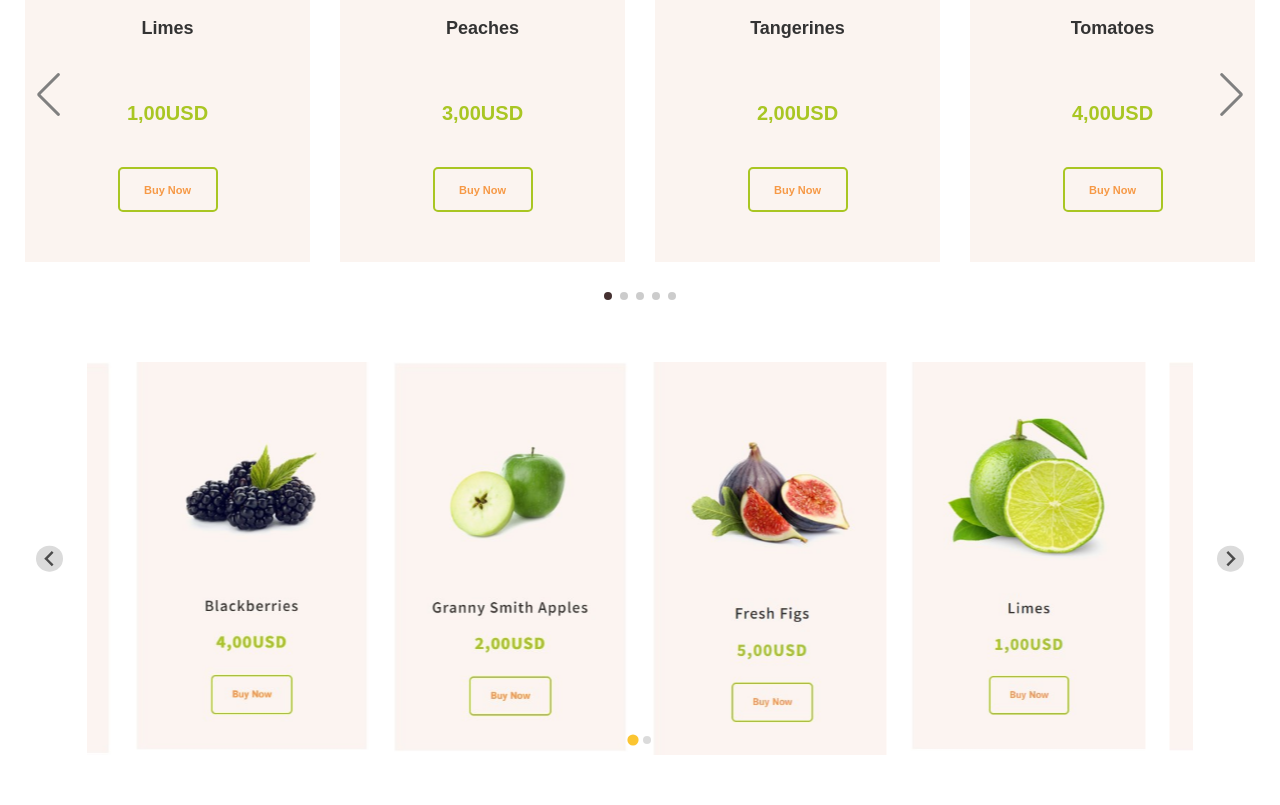
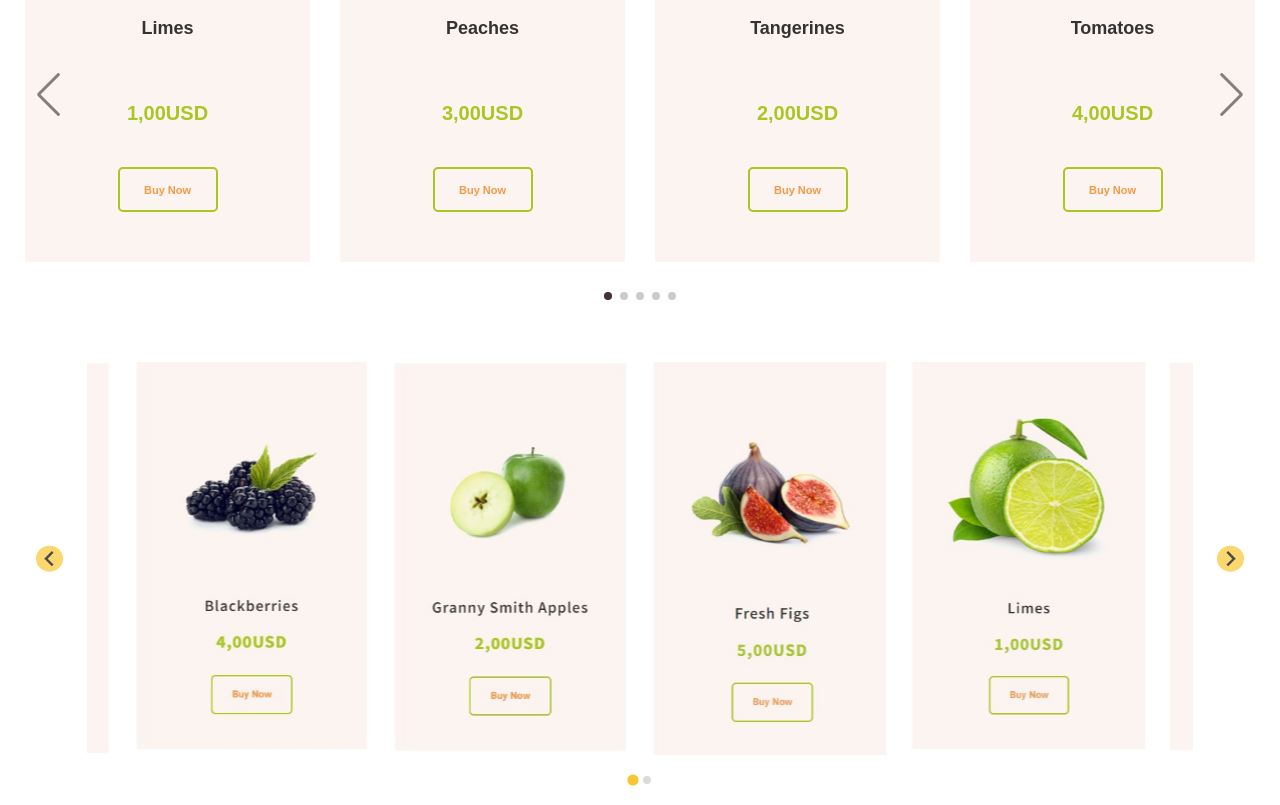
Before and after one commit to IrynkaZozuliak/probnyy, a plain HTML site: page index.html in a window 1280 px wide. Shown: the part 131-936 px from the top of the page. Drawn offline with nearby package versions, Linux system fonts and the light colour scheme.

Commit message:
dfghjklkjhgf

```diff
--- a/css/style.css
+++ b/css/style.css
@@ -16,14 +16,14 @@ img {
 }
 
 .splide__arrow  {
-    opacity: 1;
+    opacity: 0;
     width: 2.5rem;
     height: 2.5rem;
-    background: #fbc531;
+    background: #fbc531 !important;
 }
 
 .splide__pagination {
-    bottom: -2rem;
+    bottom: -2rem !important;
 }
 
 .slider_wrapper .splide__pagination__page.is-active {
```
